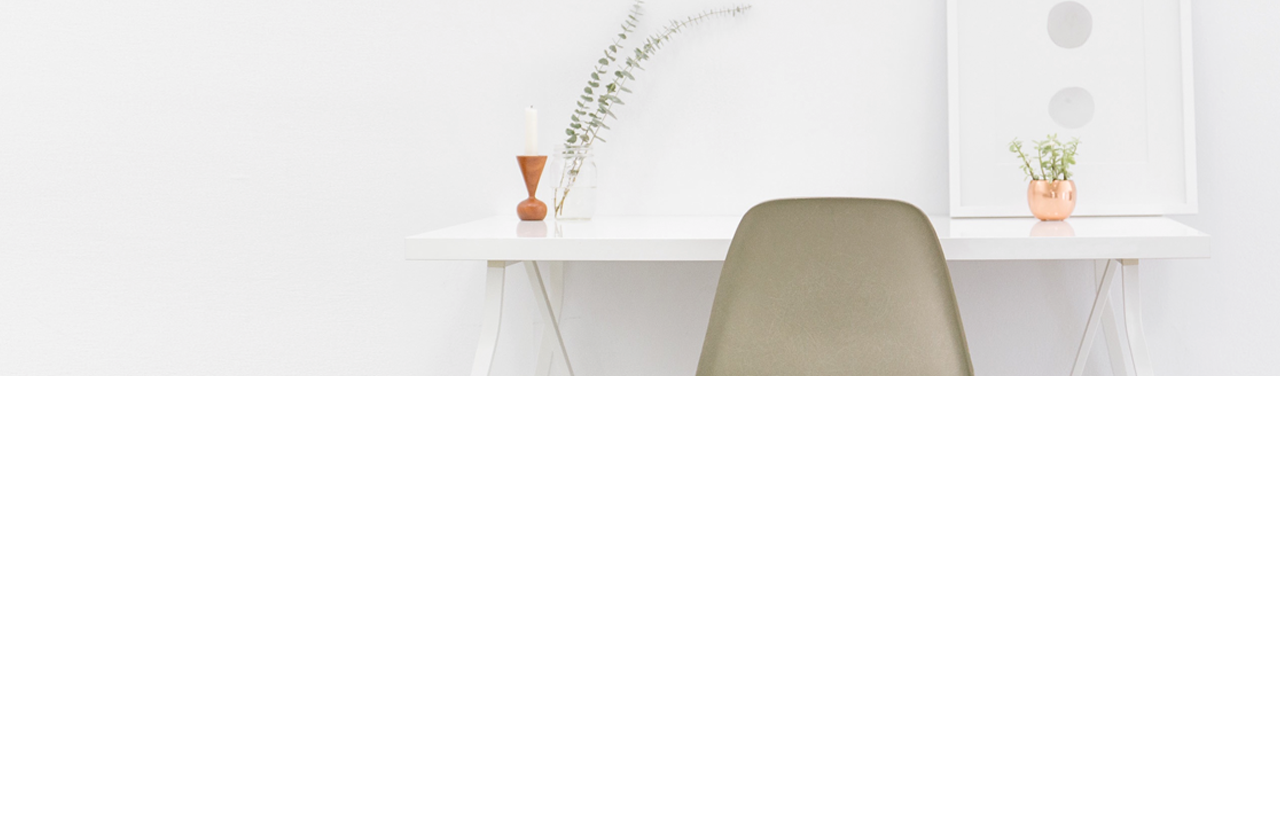
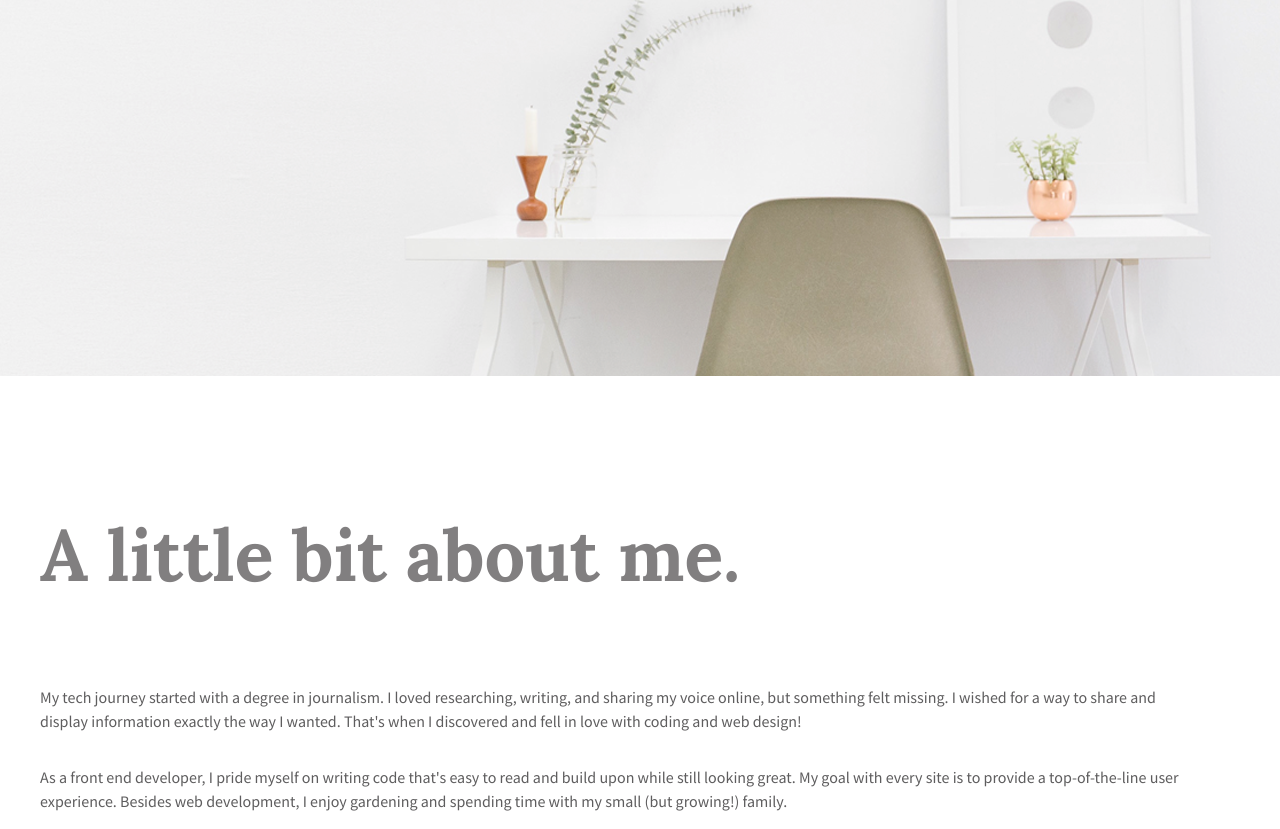
Before and after one commit to tiff3b/React-Jubilee-Austen, a React (Vite) app: page / in a window 1280 px wide. Shown: the part 424-1253 px from the top of the page. Before the commit the page ends 800 px from the top, so only its background shows below. Built offline with nearby package versions, Linux system fonts and the light colour scheme.

Commit message:
Added about section

```diff
--- /dev/null
+++ b/components/About.jsx
@@ -0,0 +1,17 @@
+export default function About (){
+    return (
+        <section id="about">
+            <div class="content-wrapper">
+                <h2>A little bit about me.</h2>
+                <p>My tech journey started with a degree in journalism. I loved researching, writing, and sharing my
+                    voice online, but something felt missing. I wished for a way to share and display information
+                    exactly the way I wanted. That's when I discovered and fell in love with coding and web design!
+                </p>
+                 <p>As a front end developer, I pride myself on writing code that's easy to read and build upon while
+                    still looking great. My goal with every site is to provide a top-of-the-line user experience.
+                    Besides web development, I enjoy gardening and spending time with my small (but growing!) family.
+                </p>
+            </div>
+        </section>
+    )
+}
--- a/src/App.jsx
+++ b/src/App.jsx
@@ -1,6 +1,7 @@
 import { useState } from 'react'
 import './App.css'
 import Header from '../components/Header'
+import About from '../components/About'
 
 function App() {
   const [count, setCount] = useState(0)
@@ -9,6 +10,8 @@ function App() {
     <>
       <Header
         />
+      <About
+        />
     </>
   )
 }
```
